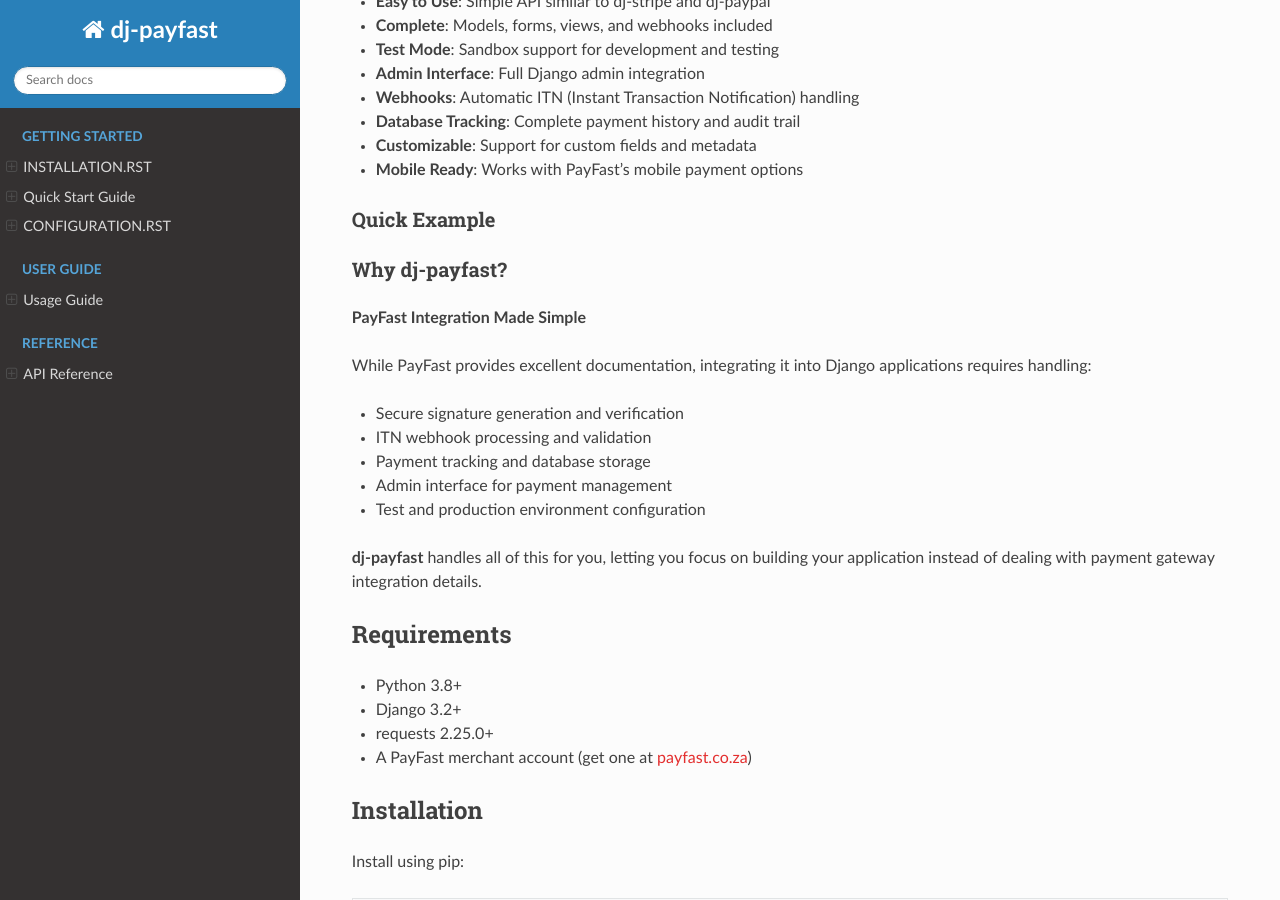
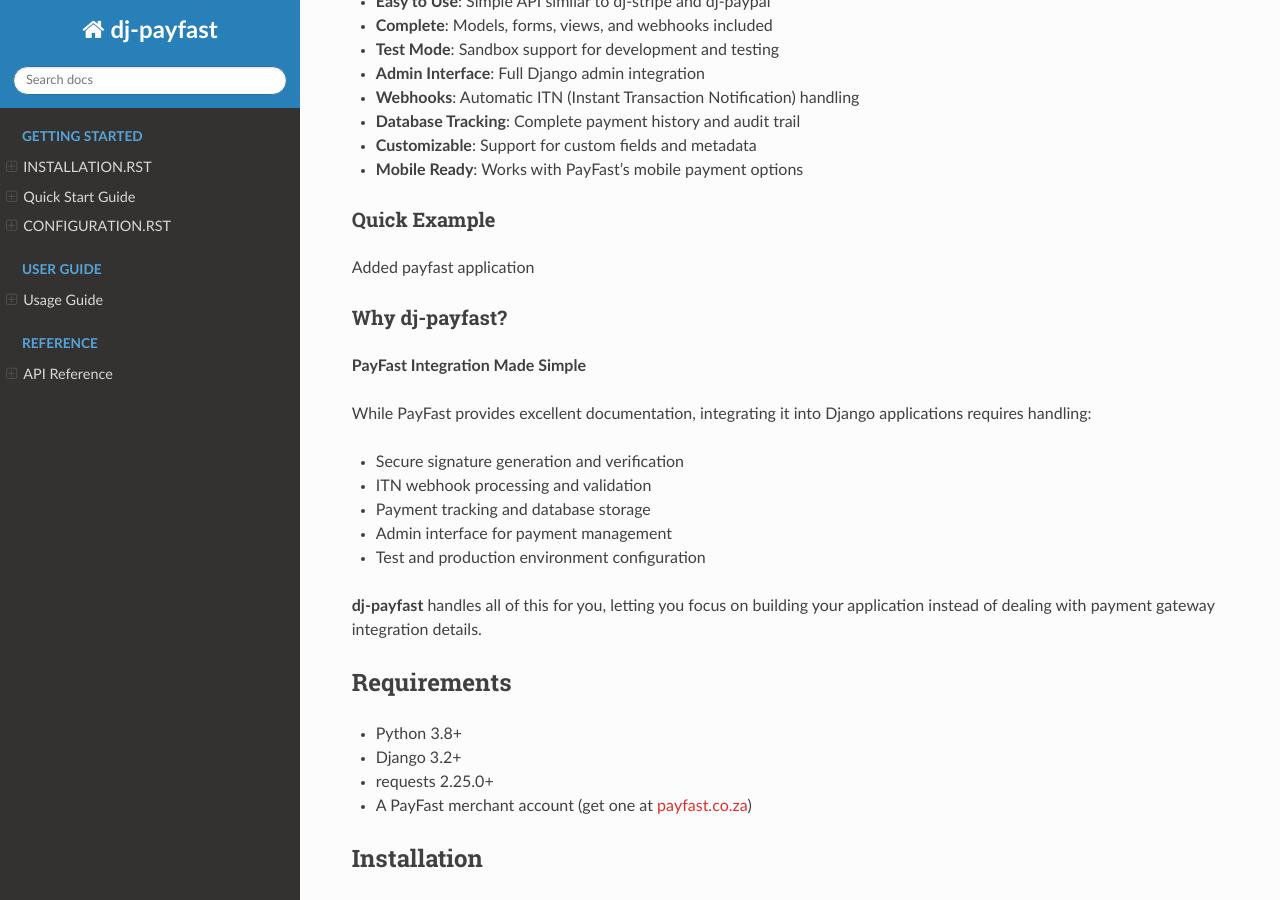
Before and after one commit to Carrington-dev/dj-payfast, a Sphinx documentation site: the page built from docs/index.rst, in a window 1280 px wide and 900 px high, scrolled down 499 px. Built offline with Sphinx 7.4.7 and the Read the Docs theme 3.1.0, drawn with Linux system fonts in a browser that asks for light colours; pages that are not in the unit, such as notebooks, are missing from menus.

Commit message:
Update index.rst

```diff
--- a/docs/index.rst
+++ b/docs/index.rst
@@ -52,6 +52,7 @@ Quick Example
       path('payfast', include("payfast.urls"))
    ]
 
+Added payfast application
 
 .. code-block:: json
    // perform a post request on
```
